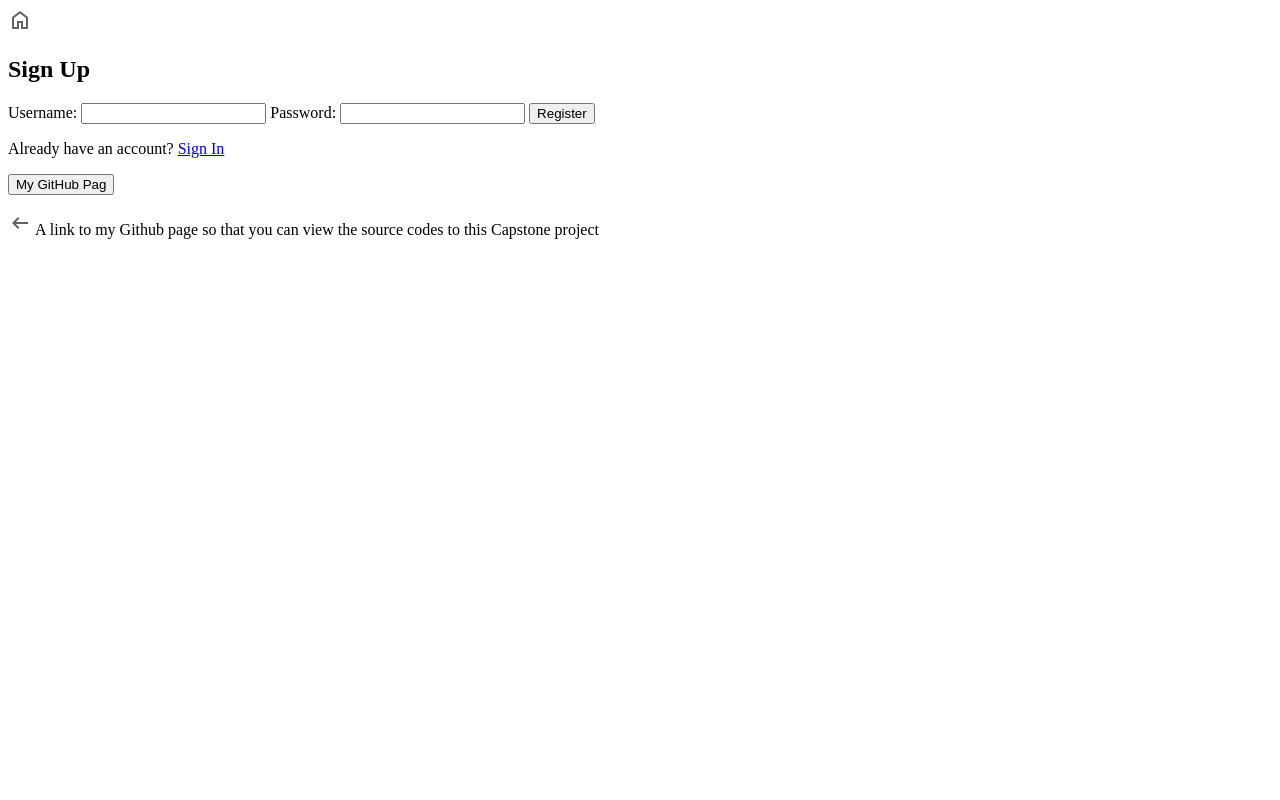
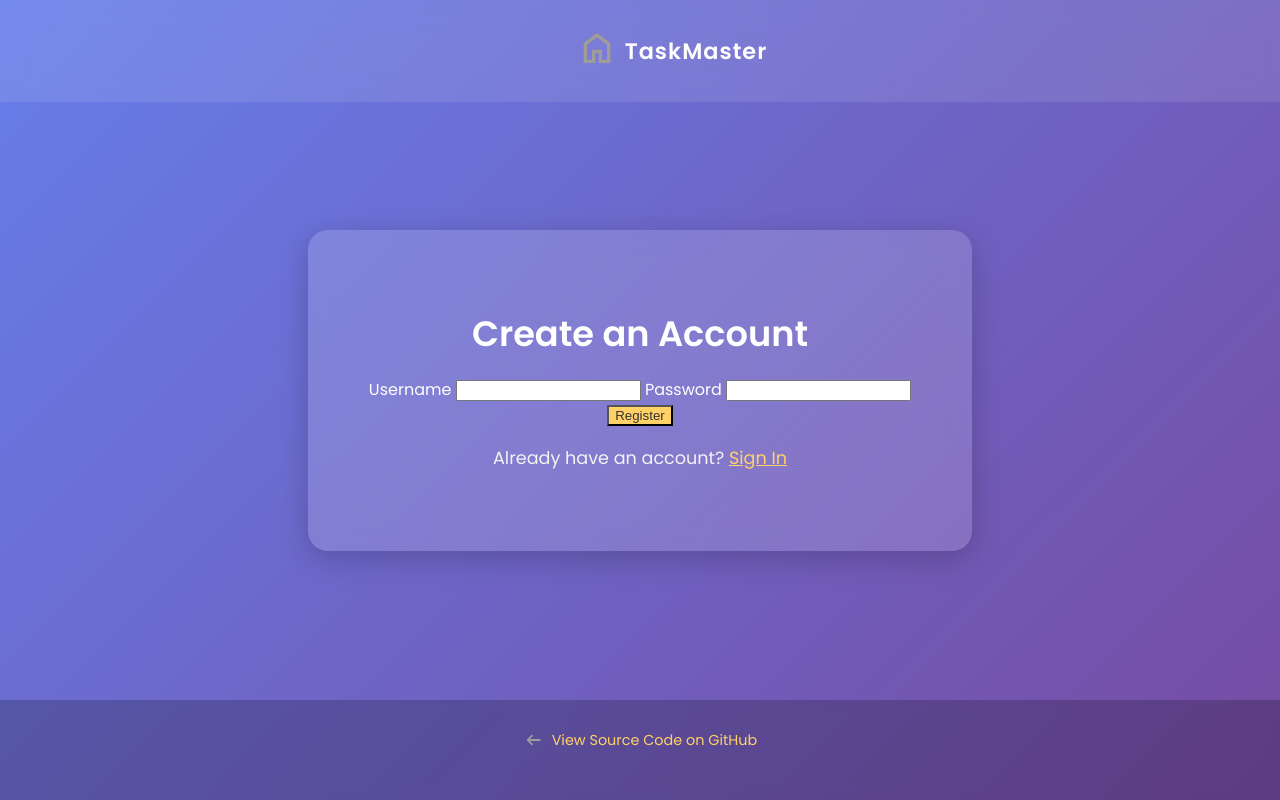
Before and after one commit to MrDolph/TaskMaster-Project, a website: page frontend/signup.html in a window 1280 px wide. Drawn offline with Linux system fonts and the light colour scheme.

Commit message:
An update to the pages

```diff
--- a/frontend/signup.html
+++ b/frontend/signup.html
@@ -5,35 +5,41 @@
   <meta name="viewport" content="width=device-width, initial-scale=1.0">
   <title>Sign Up - TaskMaster</title>
   <link rel="stylesheet" href="css/styles.css">
+  <link href="https://fonts.googleapis.com/css2?family=Poppins:wght@400;600&display=swap" rel="stylesheet">
 </head>
-<body>
-  <div class="git-container">
-      <div class="mini-nav">
-        <a href="index.html"><img src="img/home.svg" alt="home-icon"></a>
-      </div>
-    <div class="form-container">
-      <h2>Sign Up</h2>
+<body class="landing">
+
+  <header class="navbar">
+    <div class="logo">
+      <a href="index.html"><img src="img/home.svg" alt="home-icon"></a>
+      <h1>TaskMaster</h1>
+    </div>
+  </header>
+
+  <main class="hero">
+    <div class="hero-content">
+      <h2>Create an Account</h2>
       <form id="signup-form">
-        <label for="username">Username:</label>
+        <label for="username">Username</label>
         <input type="text" id="username" name="username" required>
 
-        <label for="password">Password:</label>
+        <label for="password">Password</label>
         <input type="password" id="password" name="password" required>
 
-        <button type="submit">Register</button>
+        <button type="submit" class="btn primary">Register</button>
       </form>
-      <p>Already have an account? <a href="signin.html">Sign In</a></p>
+      <p>Already have an account? <a href="signin.html" style="color:#ffd166;">Sign In</a></p>
     </div>
+  </main>
 
-    <div class="git">
-      <a href="https://github.com/MrDolph/TaskMaster-Project/" target="_blank">
-        <button>My GitHub Pag</button>
+  <footer class="footer">
+    <div class="github-section">
+      <a href="https://github.com/MrDolph/TaskMaster-Project/" target="_blank" class="github-link">
+        <img src="img/arrow_left.svg" alt="arrow"> <span>View Source Code on GitHub</span>
       </a>
-      <p><img src="img/arrow_left.svg" alt="arrow_left-icon"> A link to my Github page so that you can view the source codes to this Capstone project</p>
     </div>
-  </div>
+  </footer>
+
   <script src="js/script.js"></script>
-  <!-- <script src="js/taskmaster.js"></script> -->
-  <!-- <script src="js/tasks.js"></script> -->
 </body>
 </html>
```
Also changed, not shown: frontend/signin.html (+20 -15 lines), frontend/tasks.html (+25 -34 lines), 1 other file.
